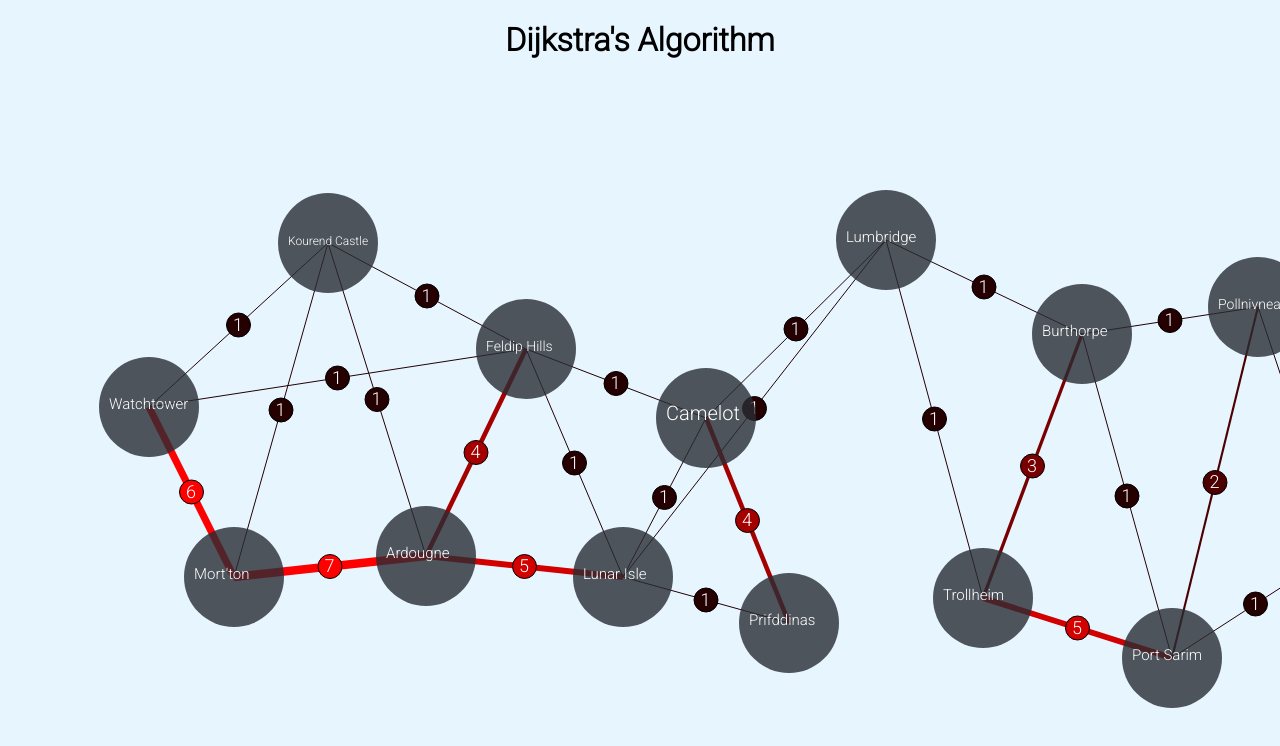
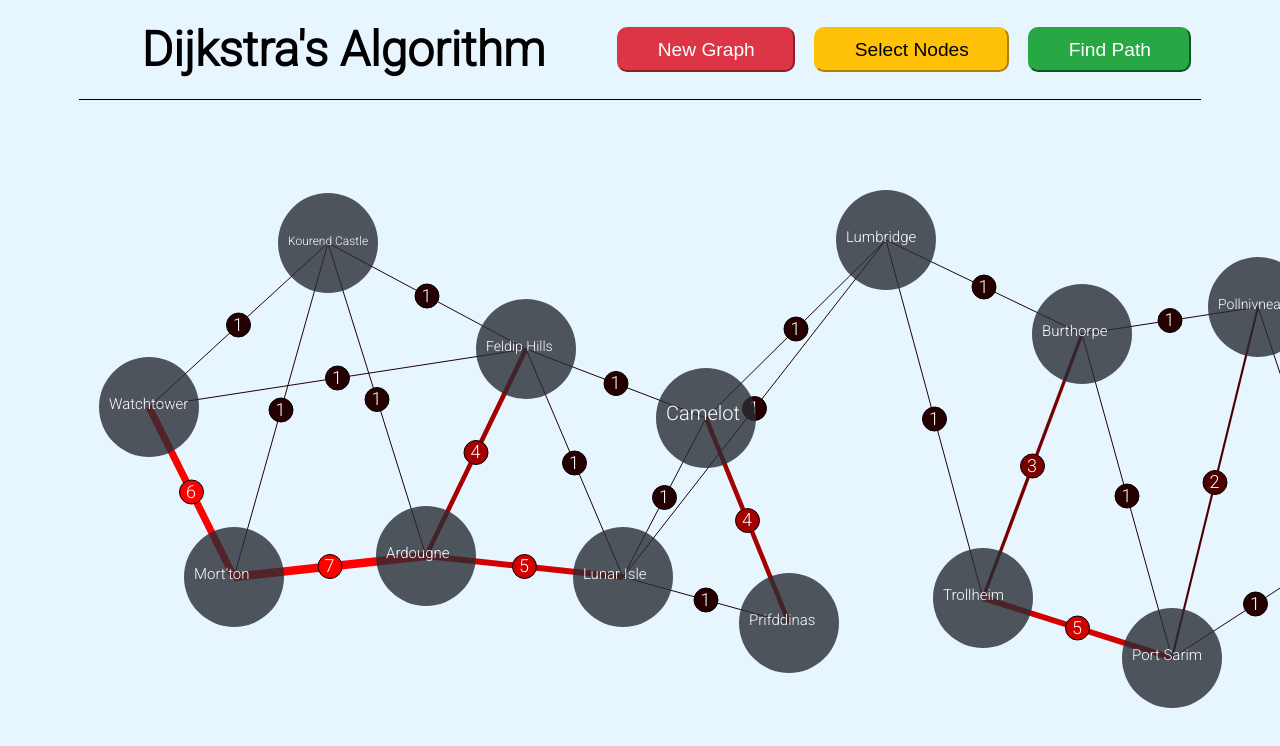
Before and after one commit to rscarbel/dijkstras-algorithm, a React (Create React App) app: page / in a window 1280 px wide. Shown: the top 746 px of the page. Built offline with nearby package versions, Linux system fonts and the light colour scheme.

Commit message:
Inserted user interaction component

```diff
--- a/src/App.js
+++ b/src/App.js
@@ -1,12 +1,13 @@
 import GraphDisplay from './components/GraphDisplay';
 import './App.css';
+import TopBar from './components/TopBar';
 
 function App() {
 
   return (
     <div className="App">
         <div className='relative-container'>
-          <h1>Dijkstra's Algorithm</h1>
+          <TopBar />
           <GraphDisplay />
       </div>
     </div>
```
